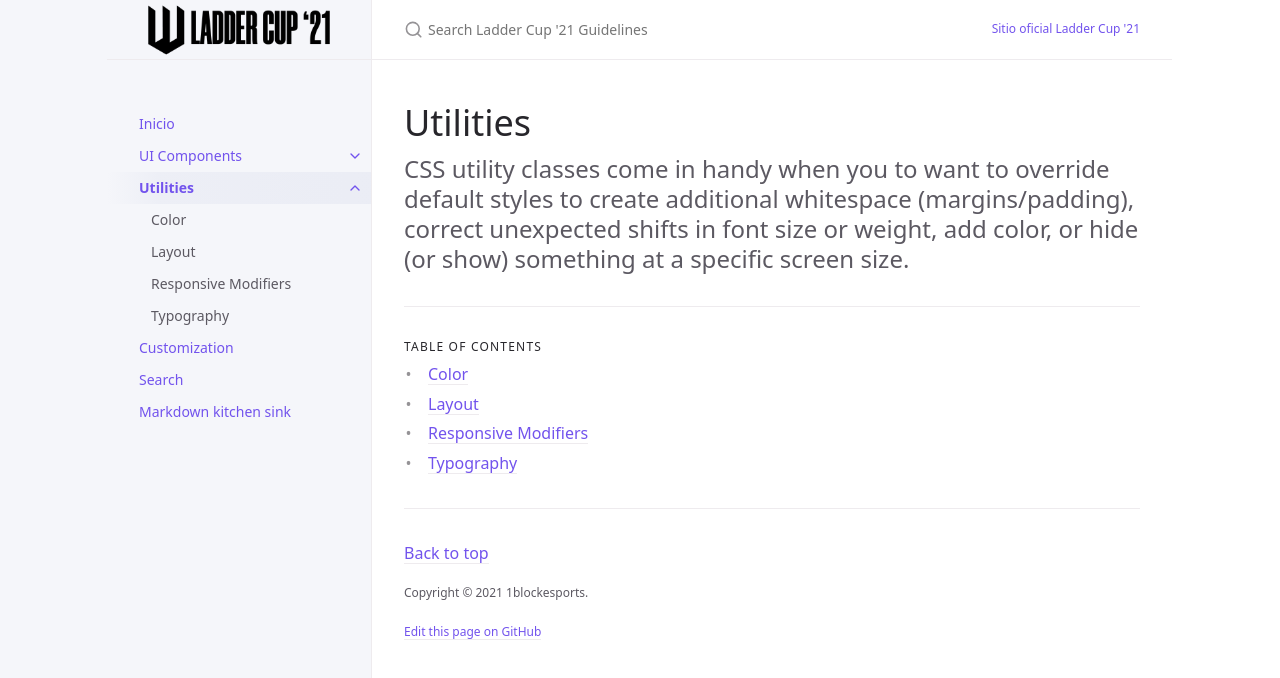
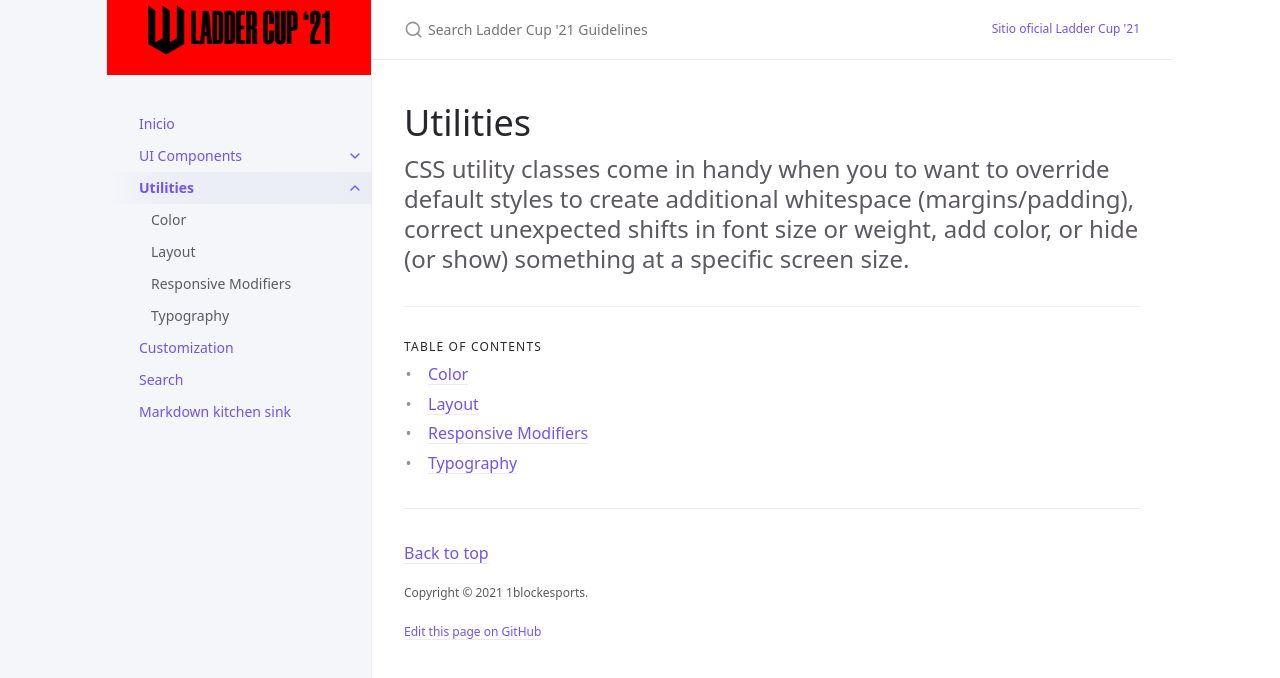
Before and after one commit to 1blockesports/laddercup-guidelines, a Jekyll site: the page built from docs/utilities/utilities.md, in a window 1280 px wide. Shown: the top 678 px of the page. Built offline with Jekyll 4.4.1, drawn with Linux system fonts in a browser that asks for light colours.

Commit message:
Update layout.scss

```diff
--- a/_sass/layout.scss
+++ b/_sass/layout.scss
@@ -127,6 +127,7 @@
   @include mq(md) {
     padding-top: $sp-2;
     padding-bottom: $sp-2;
+    background-color: red;
   }
 }
 
```
